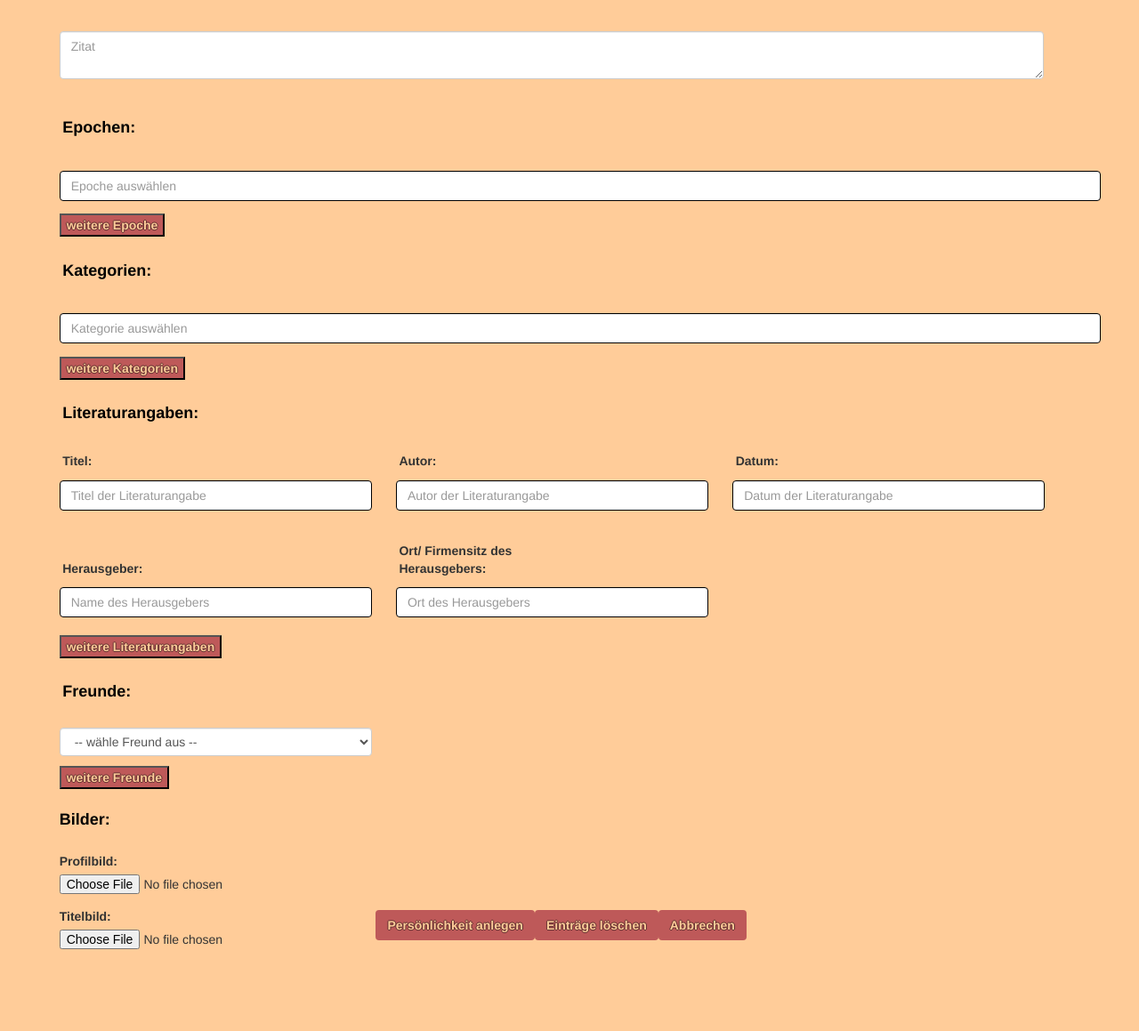
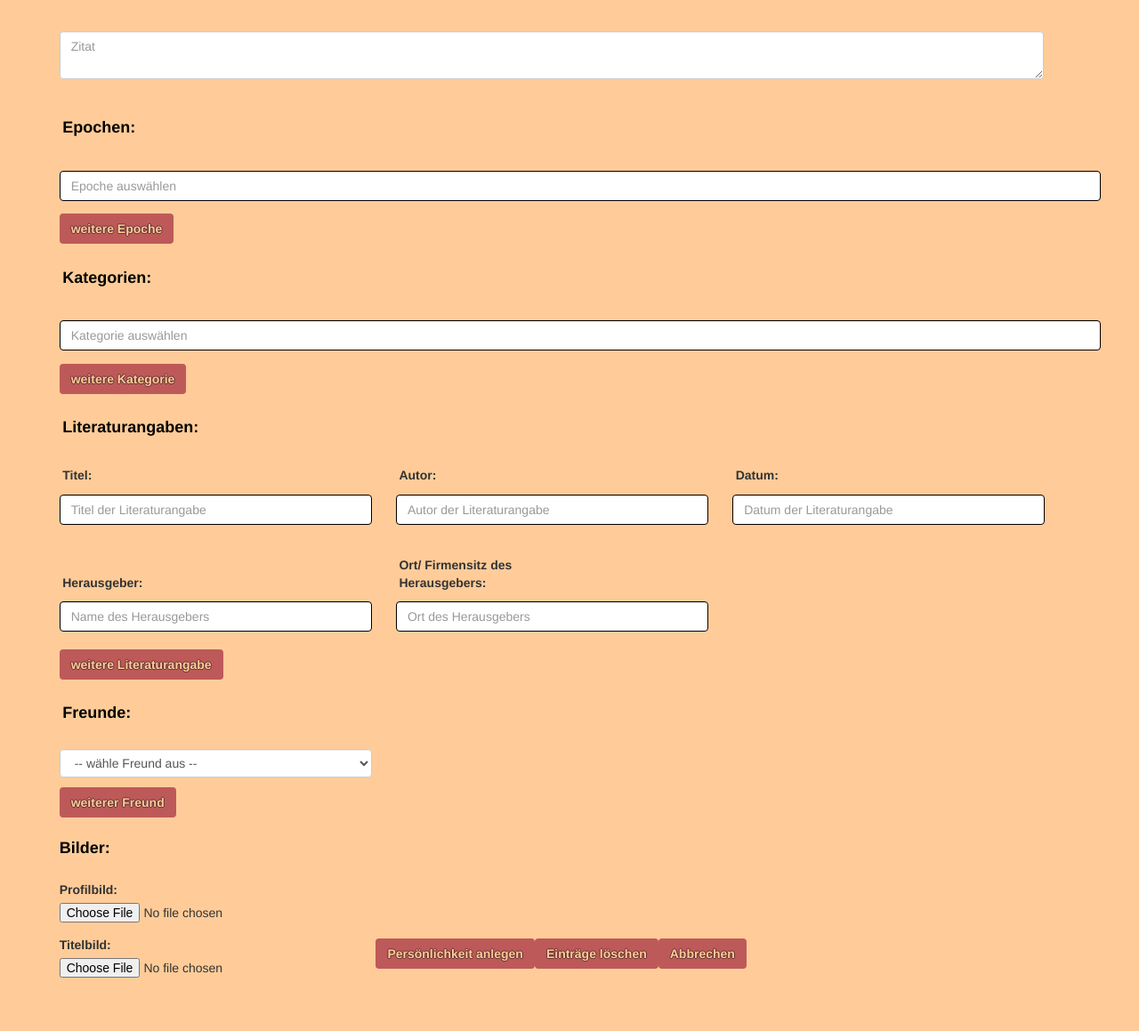
Before and after one commit to Davidmuecke/DigitalesMuseum, a PHP site: page /persoenlichkeit_editor.php in a window 1280 px wide; the page is wider, and only the part inside the window is pictured. Shown: the part 1293-2452 px from the top of that part at 89% size. Before the commit the page ends 2360 px from the top of that part, so only its background shows below. Run offline with PHP 8.4, Linux system fonts and the light colour scheme; the visitor is signed in with stand-in values (Sample User, id 1); data comes from the database, SQL or seed files in the repository.

Commit message:
Button "weiter..." Design angepasst

```diff
--- a/persoenlichkeit_editor.php
+++ b/persoenlichkeit_editor.php
@@ -193,7 +193,7 @@ Die eigentliche Registrierung in der Datenbank wird in persoenlichkeit_datenbank
                         <div class="form-group">
                             <label class="p_h1">Name:</label>
                             <input type="text"  value="<?php echo $values["nachname"] ?>" placeholder="Nachname"
-                                   name="nachname" class="form-control" required>
+                                   name="nachname" class="form-control">
                         </div>
 
                         <!--Vorname-->
@@ -379,7 +379,7 @@ Die eigentliche Registrierung in der Datenbank wird in persoenlichkeit_datenbank
                                 </div>
                           </div>
                         <a id="kat_jump"></a>
-                    <input id="add_button_epoche" class="btn_add" type="submit" value="weitere Epoche" formaction="persoenlichkeit_editor.php?anzEpoche=<?php echo $_SESSION["anzEpoche"]+1;?>#ep_jump" formmethod="post">
+                    <input id="add_button_epoche" class="btn btn_add" type="submit" value="weitere Epoche" formaction="persoenlichkeit_editor.php?anzEpoche=<?php echo $_SESSION["anzEpoche"]+1;?>#ep_jump" formmethod="post">
 
                     <!--Kategorie-->
 
@@ -416,7 +416,7 @@ Die eigentliche Registrierung in der Datenbank wird in persoenlichkeit_datenbank
                         ?>
                         </div>
                         <a id="lit_jump"></a>
-                        <input id="add_button_kategorie" class="btn_add" type="submit" value="weitere Kategorien" formaction="persoenlichkeit_editor.php?anzKategorie=<?php echo $_SESSION["anzKategorie"]+1;?>#kat_jump" formmethod="post">
+                        <input id="add_button_kategorie" class="btn btn_add" type="submit" value="weitere Kategorie" formaction="persoenlichkeit_editor.php?anzKategorie=<?php echo $_SESSION["anzKategorie"]+1;?>#kat_jump" formmethod="post">
                     </div>
 
 
@@ -470,7 +470,7 @@ Die eigentliche Registrierung in der Datenbank wird in persoenlichkeit_datenbank
                         ?>
                         </div>
                         <a id="per_jump"></a>
-                        <input id="add_button_kategorie" class="btn_add" type="submit" value="weitere Literaturangaben" formaction="persoenlichkeit_editor.php?anzLiteratur=<?php echo $_SESSION["anzLiteratur"]+1;?>#lit_jump" formmethod="post">
+                        <input id="add_button_kategorie" class="btn btn_add" type="submit" value="weitere Literaturangabe" formaction="persoenlichkeit_editor.php?anzLiteratur=<?php echo $_SESSION["anzLiteratur"]+1;?>#lit_jump" formmethod="post">
                     </div>
 
                     <!--Freunde-->
@@ -513,7 +513,7 @@ Die eigentliche Registrierung in der Datenbank wird in persoenlichkeit_datenbank
                         }
                         ?>
                         </div>
-                        <input id="add_button_person" class="btn_add" type="submit" value="weitere Freunde" formaction="persoenlichkeit_editor.php?anzPerson=<?php echo $_SESSION["anzPerson"]+1;?>#per_jump" formmethod="post">
+                        <input id="add_button_person" class="btn btn_add" type="submit" value="weiterer Freund" formaction="persoenlichkeit_editor.php?anzPerson=<?php echo $_SESSION["anzPerson"]+1;?>#per_jump" formmethod="post">
                     </div>
 
                         <?php
```
